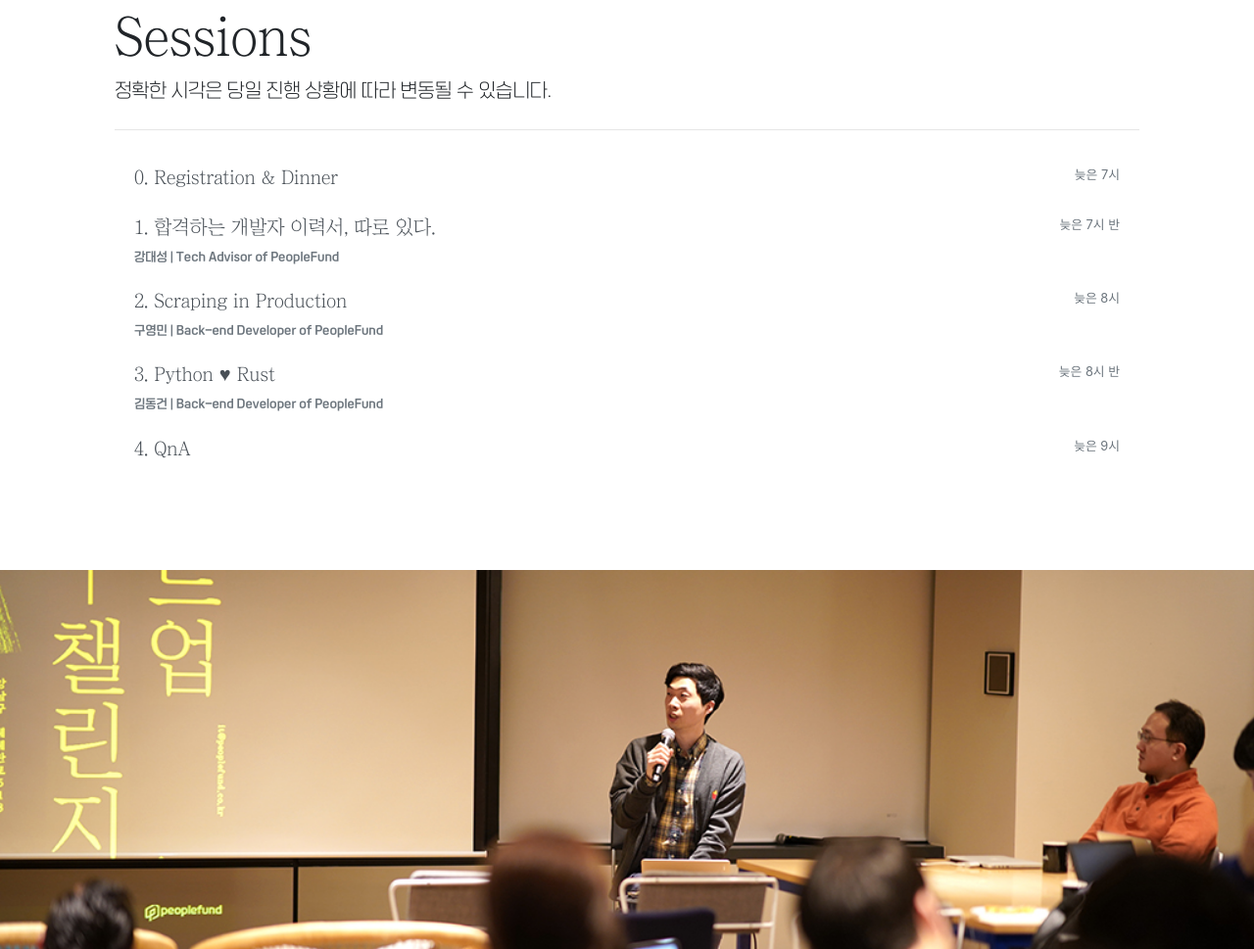
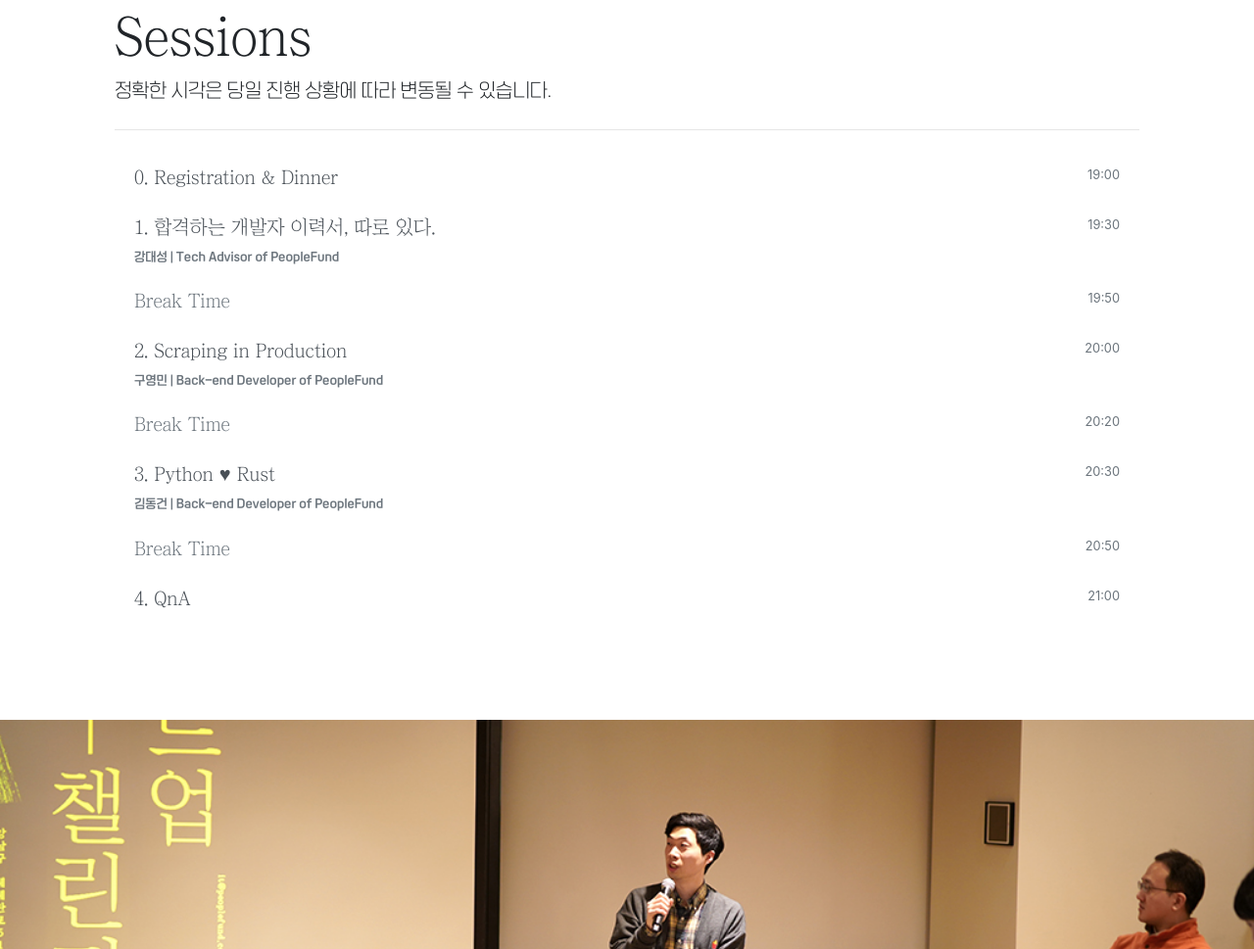
Before and after one commit to peoplefund-tech/startup-tech-challenge, a website built with Parcel: page src/index.html in a window 1280 px wide. Shown: the part 1149-2118 px from the top of the page at 98% size. Built offline with nearby package versions, Linux system fonts and the light colour scheme.

Commit message:
break time 및 시간 포맷 변경

```diff
--- a/src/index.html
+++ b/src/index.html
@@ -53,34 +53,52 @@
                     <li class="list-group-item border-0 list-group-item-action">
                         <div class="d-flex w-100 justify-content-between">
                             <h5 class="mb-1 myungjo">0. Registration & Dinner</h5>
-                            <small class="text-muted nowarp">늦은 7시</small>
+                            <small class="text-muted nowarp">19:00</small>
                         </div>
                     </li>
                     <li class="list-group-item border-0 list-group-item-action">
                         <div class="d-flex w-100 justify-content-between">
                             <h5 class="mb-1 myungjo">1. 합격하는 개발자 이력서, 따로 있다.</h5>
-                            <small class="text-muted nowarp">늦은 7시 반</small>
+                            <small class="text-muted nowarp">19:30</small>
                         </div>
                         <small class="text-muted pfont-b">강대성 | Tech Advisor of PeopleFund</small>
                     </li>
                     <li class="list-group-item border-0 list-group-item-action">
+                        <div class="d-flex w-100 justify-content-between text-muted">
+                            <h5 class="mb-1 myungjo">Break Time</h5>
+                            <small class="text-muted nowarp">19:50</small>
+                        </div>
+                    </li>
+                    <li class="list-group-item border-0 list-group-item-action">
                         <div class="d-flex w-100 justify-content-between">
                             <h5 class="mb-1 myungjo">2. Scraping in Production</h5>
-                            <small class="text-muted nowarp">늦은 8시</small>
+                            <small class="text-muted nowarp">20:00</small>
                         </div>
                         <small class="text-muted pfont-b">구영민 | Back-end Developer of PeopleFund</small>
                     </li>
                     <li class="list-group-item border-0 list-group-item-action">
+                        <div class="d-flex w-100 justify-content-between text-muted">
+                            <h5 class="mb-1 myungjo">Break Time</h5>
+                            <small class="text-muted nowarp">20:20</small>
+                        </div>
+                    </li>
+                    <li class="list-group-item border-0 list-group-item-action">
                         <div class="d-flex w-100 justify-content-between">
                             <h5 class="mb-1 myungjo">3. Python &hearts; Rust</h5>
-                            <small class="text-muted nowarp">늦은 8시 반</small>
+                            <small class="text-muted nowarp">20:30</small>
                         </div>
                         <small class="text-muted pfont-b">김동건 | Back-end Developer of PeopleFund</small>
                     </li>
                     <li class="list-group-item border-0 list-group-item-action">
+                        <div class="d-flex w-100 justify-content-between text-muted">
+                            <h5 class="mb-1 myungjo">Break Time</h5>
+                            <small class="text-muted nowarp">20:50</small>
+                        </div>
+                    </li>
+                    <li class="list-group-item border-0 list-group-item-action">
                         <div class="d-flex w-100 justify-content-between">
                             <h5 class="mb-1 myungjo">4. QnA</h5>
-                            <small class="text-muted nowarp">늦은 9시</small>
+                            <small class="text-muted nowarp">21:00</small>
                         </div>
                     </li>
                 </ul>
```
